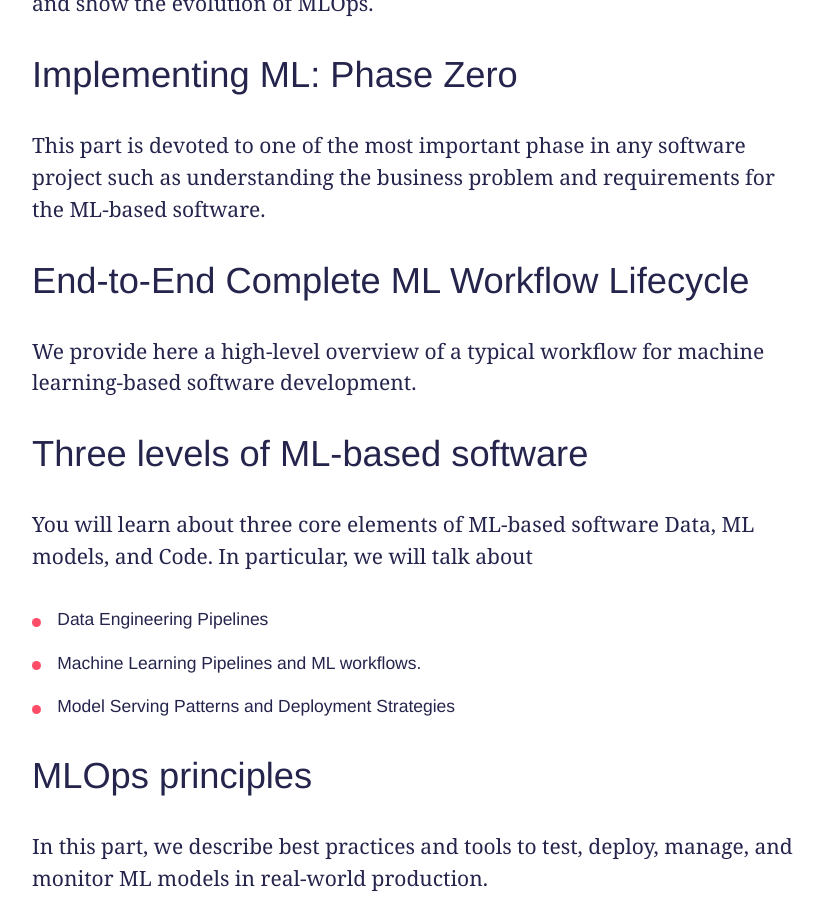
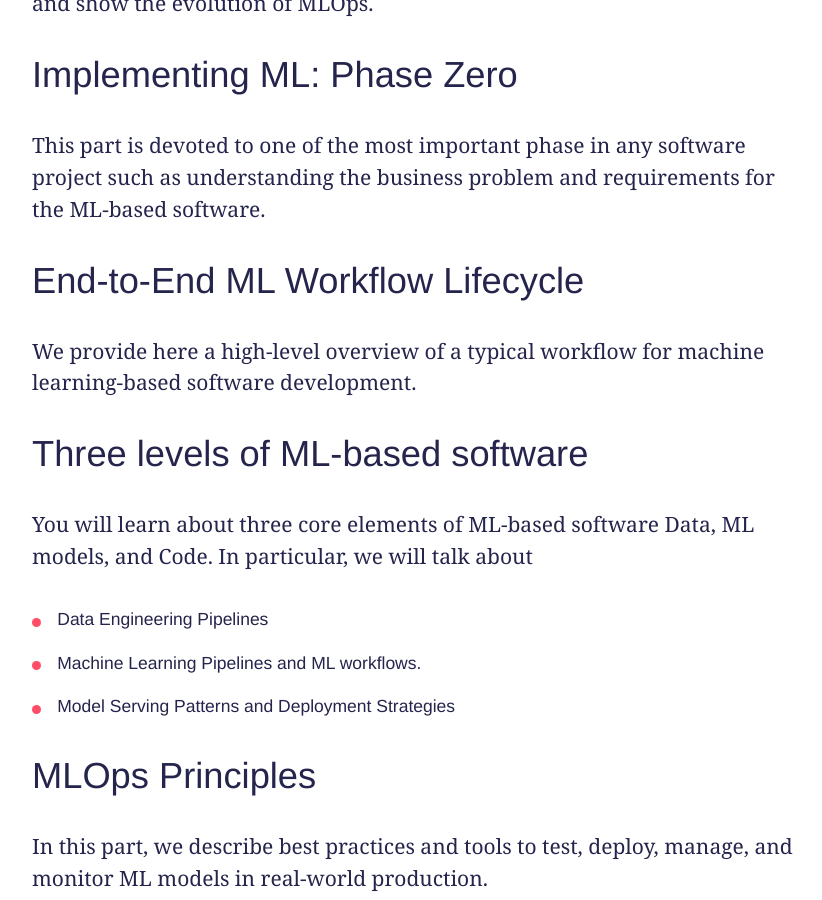
Before and after one commit to innoq/ml-ops.org, a Jekyll site: the page built from index.md, in a window 1280 px wide and 900 px high, scrolled down 622 px. Shown: the whole window, without its empty margins (224-1046 px from the left). Built offline with Jekyll 4.4.1, drawn with Linux system fonts in a browser that asks for light colours; some web fonts are replaced.

Commit message:
intro headers

```diff
--- a/index.md
+++ b/index.md
@@ -14,7 +14,7 @@ You will learn why you might want to use Machine Learning and about various scen
 
 This part is devoted to one of the most important phase in any software project such as understanding the business problem and requirements for the ML-based software.
 
-## [End-to-End Complete ML Workflow Lifecycle](content/end-to-end-ml-workflow.md)
+## [End-to-End ML Workflow Lifecycle](content/end-to-end-ml-workflow.md)
 
 We provide here a high-level overview of a typical workflow for machine learning-based software development.
 
@@ -25,7 +25,7 @@ You will learn about three core elements of ML-based software Data, ML models, a
    * Machine Learning Pipelines and ML workflows.
    * Model Serving Patterns and Deployment Strategies
 
-## [MLOps principles]()
+## [MLOps Principles]()
 
 In this part, we describe best practices and tools to test, deploy, manage, and monitor ML models in real-world production.
 
```
